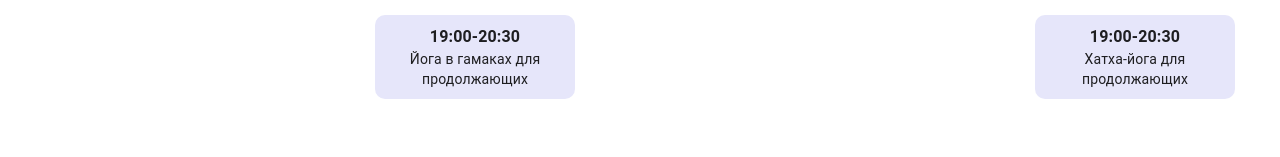
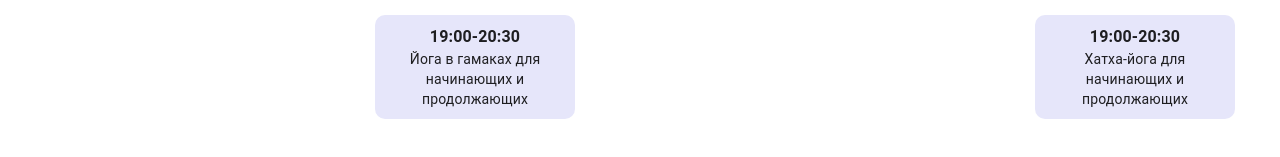
Before and after one commit to StepanDubrovin/yoga-center, a React (Vite) app in the folder frontend/: page /schedule in a window 1280 px wide. Shown: the part 449-606 px from the top of the page. Built offline with nearby package versions, Linux system fonts and the light colour scheme.

Commit message:
fixSchedule

```diff
--- a/frontend/src/components/TableSchedule/TableSchedule.tsx
+++ b/frontend/src/components/TableSchedule/TableSchedule.tsx
@@ -2,7 +2,7 @@ import * as React from 'react';
 import { Box, Typography, Grid } from '@mui/material';
 import { useSelector } from 'react-redux';
 import { RootState } from '../../reducer/store';
-import YogaIcon from '@mui/icons-material/SelfImprovement'; // Используем иконки (замени на нужные)
+import YogaIcon from '@mui/icons-material/SelfImprovement';
 
 
 
@@ -14,7 +14,7 @@ interface ClassDetails {
 const ScheduleTable: React.FC = () => {
   const schedule = useSelector((state: RootState) => state.schedule.schedule);
 
-  // Иконки для дней недели
+
   const dayIcons = {
     Понедельник: <YogaIcon fontSize="large" />,
     Вторник: <YogaIcon fontSize="large" />,
--- a/frontend/src/reducer/slices/scheduleSlice.ts
+++ b/frontend/src/reducer/slices/scheduleSlice.ts
@@ -22,7 +22,7 @@ const initialState: ScheduleState= {
         {time: "7:00-8:45", type: "Йога в гамаках для продолжающих" },
         {time: "9:15-10:45", type: "Йога в гамаках для продолжающих" },
         {time: "17:00-18:00", type: "Йога в гамаках для начинающих" },
-        {time: "19:00-20:30", type: "Йога в гамаках для продолжающих"}
+        {time: "19:00-20:30", type: "Йога в гамаках для начинающих и продолжающих"}
        ],
        'Среда' : [
         {time: "7:30-8:30", type: "Йога в гамаках для начинающих" },
@@ -32,7 +32,7 @@ const initialState: ScheduleState= {
         {time: "7:00-8:45", type: "Хатха-йога для продолжающих" },
         {time: "9:15-10:45", type: "Хатха-йога для продолжающих" },
         {time: "17:00-18:00", type: "Хатха-йога для начинающих" },
-        {time: "19:00-20:30", type: "Хатха-йога для продолжающих"}
+        {time: "19:00-20:30", type: "Хатха-йога для начинающих и продолжающих"}
        ],
        'Пятница' : [
         {time: "7:30-8:30", type: "Йога в гамаках для начинающих" },
```
